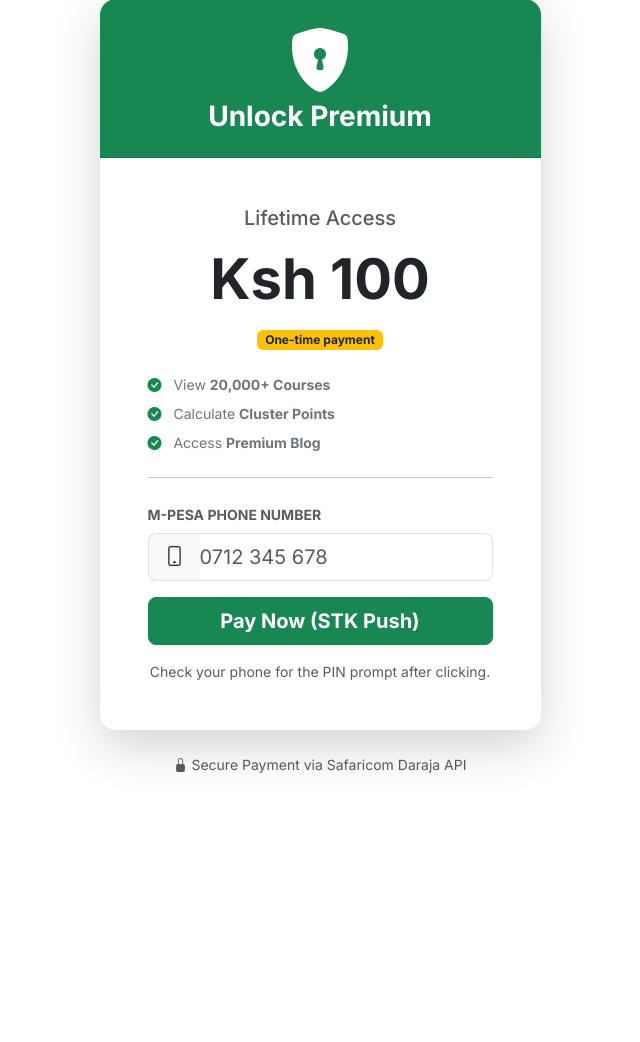
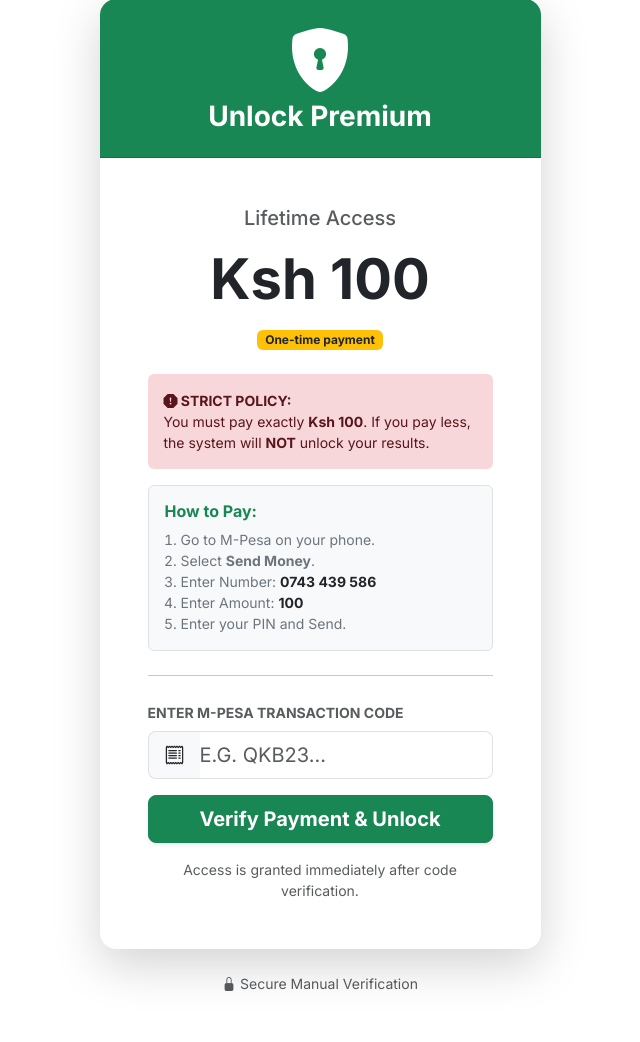
Before and after one commit to Ric207/course-reviews, a Django app: page /students/payment/ in a window 1280 px wide. Shown: the part 129-1171 px from the top of the page, without its empty margins (320-960 px from the left). Before the commit the page ends 902 px from the top, so only its background shows below. Run offline with Django 5.2, Linux system fonts and the light colour scheme; the visitor is signed in with stand-in values (Sample User, id 1).

Commit message:
Switch to manual payment with transaction codes

```diff
--- a/students/templates/students/payment.html
+++ b/students/templates/students/payment.html
@@ -8,7 +8,7 @@
     <!-- Messages -->
     {% if messages %}
         {% for message in messages %}
-            <div class="alert alert-{{ message.tags }} alert-dismissible fade show" role="alert">
+            <div class="alert alert-{{ message.tags }} alert-dismissible fade show shadow-sm" role="alert">
                 {{ message }}
                 <button type="button" class="btn-close" data-bs-dismiss="alert" aria-label="Close"></button>
             </div>
@@ -31,39 +31,54 @@
                         <span class="badge bg-warning text-dark mt-2">One-time payment</span>
                     </div>
 
-                    <ul class="list-unstyled mb-4 small text-secondary">
-                        <li class="mb-2"><i class="bi bi-check-circle-fill text-success me-2"></i> View <strong>20,000+ Courses</strong></li>
-                        <li class="mb-2"><i class="bi bi-check-circle-fill text-success me-2"></i> Calculate <strong>Cluster Points</strong></li>
-                        <li class="mb-2"><i class="bi bi-check-circle-fill text-success me-2"></i> Access <strong>Premium Blog</strong></li>
-                    </ul>
+                    <!-- STRICT WARNING -->
+                    <div class="alert alert-danger border-0 small">
+                        <strong><i class="bi bi-exclamation-octagon-fill"></i> STRICT POLICY:</strong><br>
+                        You must pay exactly <strong>Ksh 100</strong>.
+                        If you pay less, the system will <strong>NOT</strong> unlock your results.
+                    </div>
+
+                    <div class="bg-light p-3 rounded mb-4 border">
+                        <h6 class="fw-bold text-success mb-2">How to Pay:</h6>
+                        <ol class="mb-0 ps-3 small text-secondary">
+                            <li>Go to M-Pesa on your phone.</li>
+                            <li>Select <strong>Send Money</strong>.</li>
+                            <li>Enter Number: <strong class="text-dark">0743 439 586</strong></li>
+                            <li>Enter Amount: <strong class="text-dark">100</strong></li>
+                            <li>Enter your PIN and Send.</li>
+                        </ol>
+                    </div>
 
                     <hr class="my-4">
 
+                    <!-- MANUAL CODE FORM -->
                     <form method="POST" id="paymentForm">
                         {% csrf_token %}
 
-                        <label class="form-label fw-bold small text-muted">M-PESA PHONE NUMBER</label>
+                        <label class="form-label fw-bold small text-muted">ENTER M-PESA TRANSACTION CODE</label>
                         <div class="input-group input-group-lg mb-3">
-                            <span class="input-group-text bg-light border-end-0"><i class="bi bi-phone"></i></span>
-                            <input type="text" name="phone_number" class="form-control border-start-0 ps-0"
-                                   placeholder="0712 345 678" required>
+                            <span class="input-group-text bg-light border-end-0"><i class="bi bi-receipt"></i></span>
+                            <input type="text" name="mpesa_code" class="form-control border-start-0 ps-0"
+                                   placeholder="e.g. QKB23..." required
+                                   style="text-transform: uppercase;"
+                                   minlength="10" maxlength="10">
                         </div>
 
                         <div class="d-grid">
                             <button type="submit" class="btn btn-success btn-lg fw-bold shadow-sm" id="payButton">
-                                Pay Now (STK Push)
+                                Verify Payment & Unlock
                             </button>
                         </div>
                     </form>
 
                     <p class="text-center small text-muted mt-3 mb-0">
-                        Check your phone for the PIN prompt after clicking.
+                        Access is granted immediately after code verification.
                     </p>
                 </div>
             </div>
 
             <div class="text-center mt-4 text-muted small">
-                <i class="bi bi-lock-fill"></i> Secure Payment via Safaricom Daraja API
+                <i class="bi bi-lock-fill"></i> Secure Manual Verification
             </div>
 
         </div>
@@ -75,7 +90,7 @@
     document.getElementById('paymentForm').addEventListener('submit', function() {
         var btn = document.getElementById('payButton');
         btn.disabled = true;
-        btn.innerHTML = '<span class="spinner-border spinner-border-sm me-2" role="status" aria-hidden="true"></span> Processing...';
+        btn.innerHTML = '<span class="spinner-border spinner-border-sm me-2" role="status" aria-hidden="true"></span> Verifying...';
     });
 </script>
 {% endblock %}
--- a/students/views.py
+++ b/students/views.py
@@ -8,7 +8,7 @@ from django.core.paginator import Paginator, EmptyPage, PageNotAnInteger
 from django.urls import reverse
 from django_daraja.mpesa.core import MpesaClient
 from django.http import JsonResponse
-import threading  # <--- ADDED THIS IMPORT TO FIX THE ERROR
+import threading
 import re
 import time
 
@@ -26,8 +26,9 @@ GRADE_RANKS = {
     'C+': 7, 'C': 6, 'C-': 5, 'D+': 4, 'D': 3, 'D-': 2, 'E': 1, 'Any': 0,
 }
 
-# --- HELPER FUNCTIONS ---
+# --- HELPER FUNCTION FOR PAGINATION ---
 def paginate_queryset(request, queryset_list, param_name='page'):
+    """Helper to paginate a list or queryset."""
     paginator = Paginator(queryset_list, 20)
     page = request.GET.get(param_name)
     try:
@@ -38,24 +39,19 @@ def paginate_queryset(request, queryset_list, param_name='page'):
         return paginator.page(paginator.num_pages)
 
 def background_stk_push(phone_number, username):
-    """
-    Runs M-Pesa request in a background thread.
-    """
+    """Runs M-Pesa request in background to prevent freezing."""
     print(f"--- [Background] Starting STK Logic for {phone_number} ---")
     try:
-        # Sanitize Account Reference
         clean_ref = "".join(c for c in username if c.isalnum())[:12]
         if not clean_ref: clean_ref = "Student"
 
         client = MpesaClient()
-        amount = 100
+        amount = 100 # Production Amount
         transaction_desc = 'Premium'
         callback_url = 'https://api.darajambili.com/express-payment'
 
-        # Send Request
         response = client.stk_push(phone_number, amount, clean_ref, transaction_desc, callback_url)
-        print(f"--- [Background] Response Description: {response.response_description} ---")
-
+        print(f"--- [Background] Response: {response.response_description} ---")
     except Exception as e:
         print(f"--- [Background] Error: {e} ---")
 
@@ -117,13 +113,11 @@ def enter_grades(request):
 # ==========================================
 # PAYMENT SYSTEM (FIXED)
 # ==========================================
-
 @login_required
 def payment_page(request):
     if request.method == 'POST':
         raw_phone = request.POST.get('phone_number')
 
-        # 1. Format Phone Number
         phone_number = str(raw_phone).strip().replace(" ", "").replace("+", "")
         if phone_number.startswith("0"):
             phone_number = "254" + phone_number[1:]
@@ -134,8 +128,6 @@ def payment_page(request):
 
         print(f"DEBUG: Processing {phone_number}...")
 
-        # 2. Fire Background Thread (INSTANT RETURN)
-        # We start the thread and immediately move on.
         t = threading.Thread(
             target=background_stk_push,
             args=(phone_number, request.user.username)
@@ -143,36 +135,24 @@ def payment_page(request):
         t.daemon = True
         t.start()
 
-        # 3. Create Session for processing page
         request.session['checkout_request_id'] = f"manual_{int(time.time())}"
 
-        # 4. Redirect immediately
         return redirect('students:payment_processing')
 
     return render(request, 'students/payment.html')
 
 @login_required
 def payment_processing(request):
-    """Renders the waiting page."""
     if 'checkout_request_id' not in request.session:
         return redirect('students:payment')
     return render(request, 'students/payment_processing.html')
 
 @login_required
 def check_payment_status(request):
-    """
-    AJAX endpoint.
-    REMOVED the crashing 'stk_status_query' call.
-    It just returns pending so the JS keeps running until the user clicks manual.
-    """
     return JsonResponse({'status': 'pending'})
 
 @login_required
 def confirm_payment_manual(request):
-    """
-    Unlocks account immediately when user clicks the button.
-    This acts as the fallback since auto-check is disabled.
-    """
     payment, _ = Payment.objects.get_or_create(user=request.user)
     payment.has_paid = True
     payment.save()
@@ -249,7 +229,7 @@ def career_quiz(request):
     return render(request, 'students/career_quiz.html', {'form': form})
 
 # ==========================================
-# MAIN RESULTS ENGINE
+# MAIN RESULTS ENGINE (Updated with Gap Analysis)
 # ==========================================
 @login_required
 def results(request):
@@ -300,6 +280,36 @@ def results(request):
     if selected_path and selected_path != 'All':
         qualified_courses = qualified_courses.filter(path__iexact=selected_path)
 
+    # --- GAP ANALYSIS: Near Misses (NEW) ---
+    target_rank = student_grade_rank + 1
+    near_miss_list = []
+    target_grade_name = None
+
+    for g, r in GRADE_RANKS.items():
+        if r == target_rank:
+            target_grade_name = g
+            break
+
+    if target_grade_name:
+        missed_qs = Course.objects.filter(
+            min_mean_grade__iexact=target_grade_name
+        ).annotate(
+            market_rank=market_demand_sorting
+        ).order_by('market_rank', 'name')[:5]
+
+        for c in missed_qs:
+            c.chance = "Missed by 1 Grade"
+            c.chance_color = "secondary"
+            pts = 0.0
+            lp = c.path.lower()
+            if 'med' in lp: pts = grades.cluster_points_medicine
+            elif 'engin' in lp or 'ict' in lp: pts = grades.cluster_points_engineering
+            elif 'law' in lp: pts = grades.cluster_points_law
+            else: pts = grades.cluster_points_arts
+            c.student_points = pts
+
+        near_miss_list = list(missed_qs)
+
     # Helper for "Admission Chance"
     def add_chance_info(course_list):
         for course in course_list:
@@ -337,7 +347,7 @@ def results(request):
                 course.sort_score = 0
         return course_list
 
-    # 5. Process Lists
+    # 5. Split, Limit, Process, Paginate
     degree_list = add_chance_info(list(qualified_courses.filter(level__icontains='Degree')[:200]))
     diploma_list = add_chance_info(list(qualified_courses.filter(level__icontains='Diploma')[:200]))
     cert_list = add_chance_info(list(qualified_courses.filter(level__icontains='Certificate')[:200]))
@@ -345,10 +355,7 @@ def results(request):
 
     # Top Picks
     all_recommendations = degree_list + diploma_list
-    top_picks = sorted(
-        all_recommendations,
-        key=lambda x: (-x.sort_score, x.market_rank)
-    )[:3]
+    top_picks = sorted(all_recommendations, key=lambda x: (-x.sort_score, x.market_rank))[:3]
 
     user_favorites_ids = set(Favorite.objects.filter(user=request.user).values_list('course_id', flat=True))
 
@@ -360,6 +367,7 @@ def results(request):
         'search_query': search_query,
         'user_favorites_ids': user_favorites_ids,
         'top_picks': top_picks,
+        'near_misses': near_miss_list,
         'degree_courses': paginate_queryset(request, degree_list),
         'diploma_courses': paginate_queryset(request, diploma_list),
         'certificate_courses': paginate_queryset(request, cert_list),
```
Also changed, not shown: students/models.py (+10 -5 lines), students/migrations/0009_payment_date_paid_payment_transaction_code.py (added).
